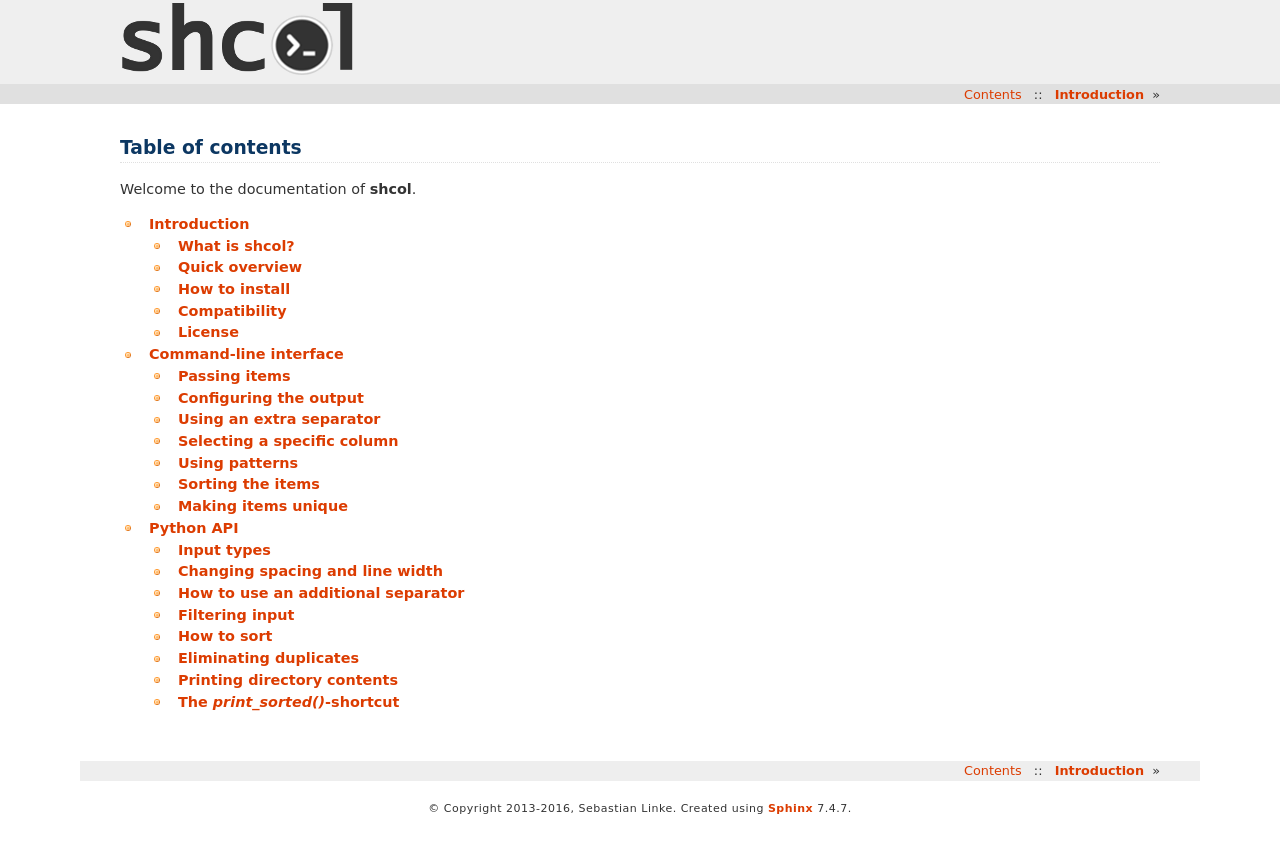
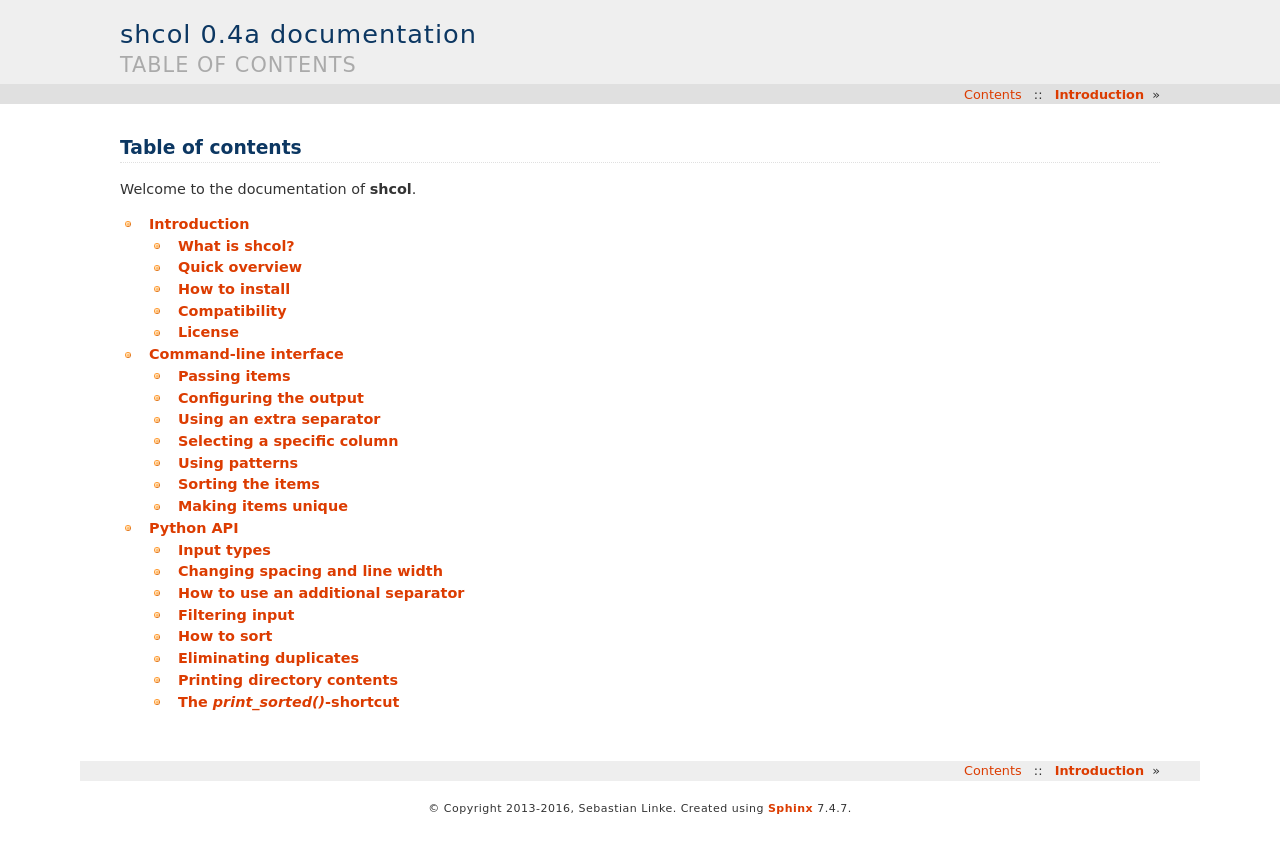
Before and after one commit to seblin/shcol, a Sphinx documentation site: the page built from doc/index.rst, in a window 1280 px wide. Shown: the top 853 px of the page. Built offline with Sphinx 7.4.7, drawn with Linux system fonts in a browser that asks for light colours.

Commit message:
Disable `full_logo`.

```diff
--- a/doc/conf.py
+++ b/doc/conf.py
@@ -113,7 +113,7 @@ html_theme = 'haiku'
 # Theme options are theme-specific and customize the look and feel of a theme
 # further.  For a list of options available for each theme, see the
 # documentation.
-html_theme_options = {'full_logo': 'true'}
+#html_theme_options = {'full_logo': 'true'}
 
 # Add any paths that contain custom themes here, relative to this directory.
 #html_theme_path = []
```
